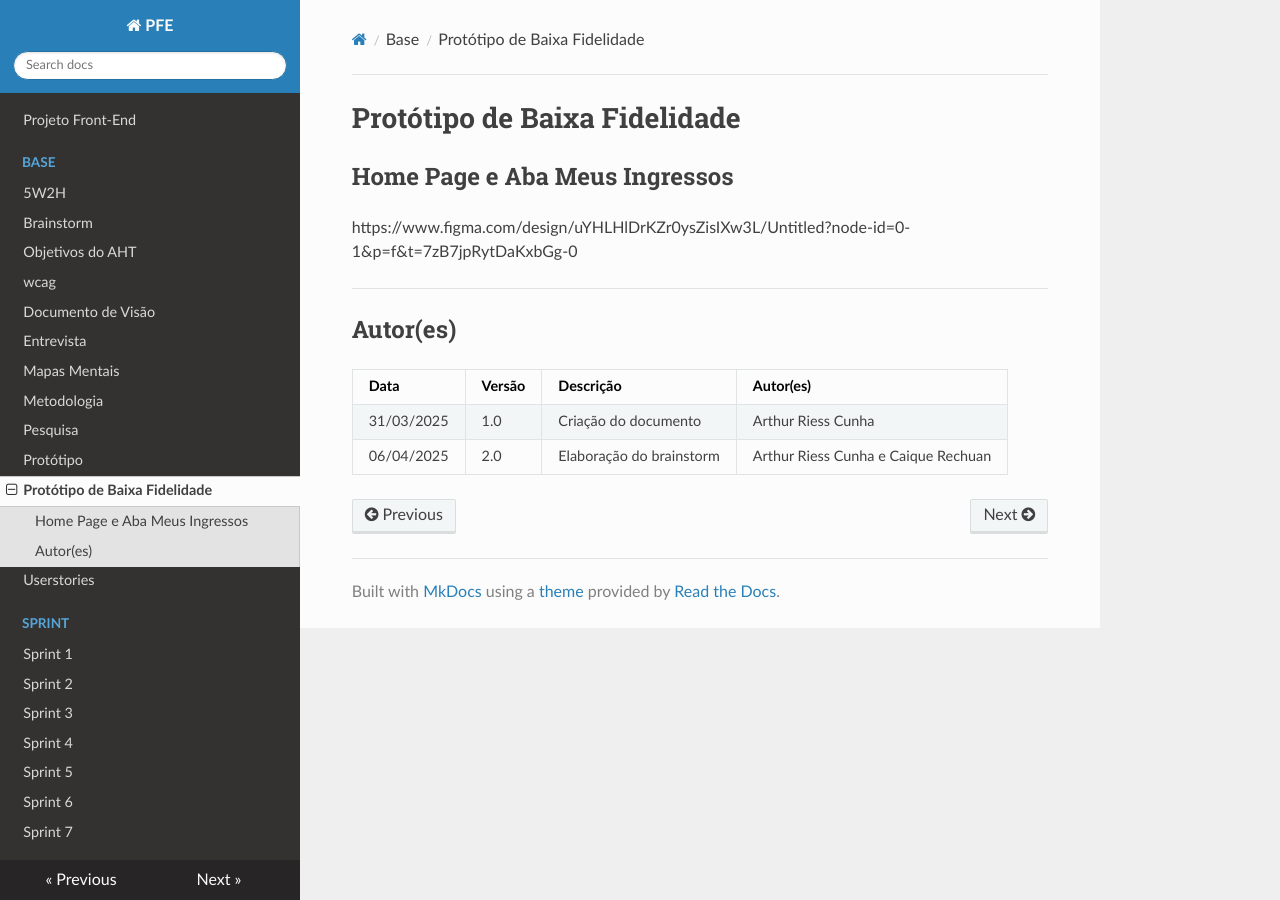
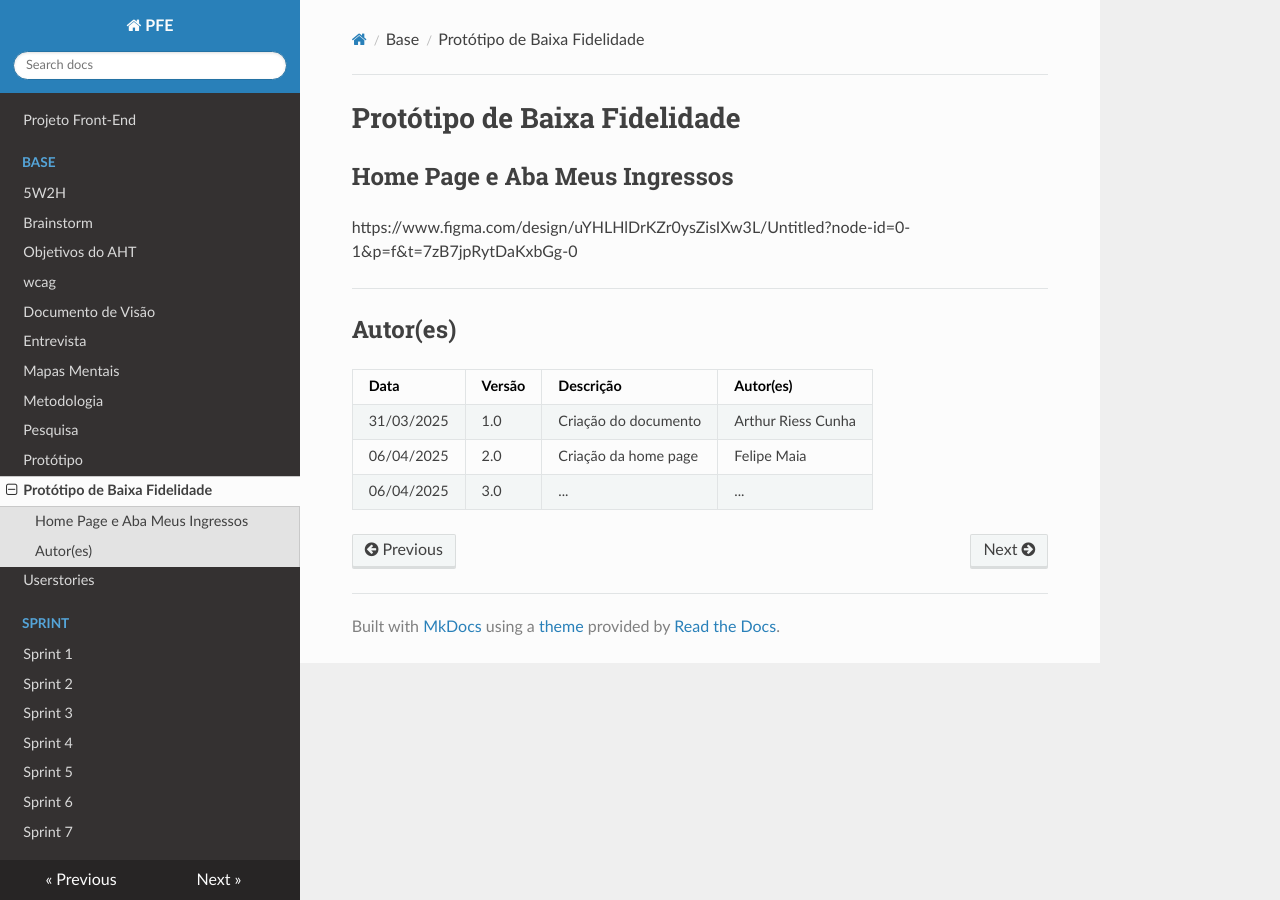
Before and after one commit to Projetos-de-Extensao/PFE_25.1_8001_I, an MkDocs documentation site: the page built from docs/base/prototipo_baixa_fidelidade.md, in a window 1280 px wide. Built offline with MkDocs 1.6.1, drawn with Linux system fonts in a browser that asks for light colours; nearby versions of some CDN libraries.

Commit message:
Update prototipo_baixa_fidelidade.md

```diff
--- a/docs/base/prototipo_baixa_fidelidade.md
+++ b/docs/base/prototipo_baixa_fidelidade.md
@@ -10,4 +10,5 @@ https://www.figma.com/design/uYHLHlDrKZr0ysZisIXw3L/Untitled?node-id=0-1&p=f&t=7
 | Data | Versão | Descrição | Autor(es) |
 | -- | -- | -- | -- |
 | 31/03/2025 | 1.0 | Criação do documento | Arthur Riess Cunha |
-| 06/04/2025 | 2.0 | Elaboração do brainstorm | Arthur Riess Cunha e Caique Rechuan |
+| 06/04/2025 | 2.0 | Criação da home page | Felipe Maia|
+| 06/04/2025 | 3.0 | ... | ...|
```
